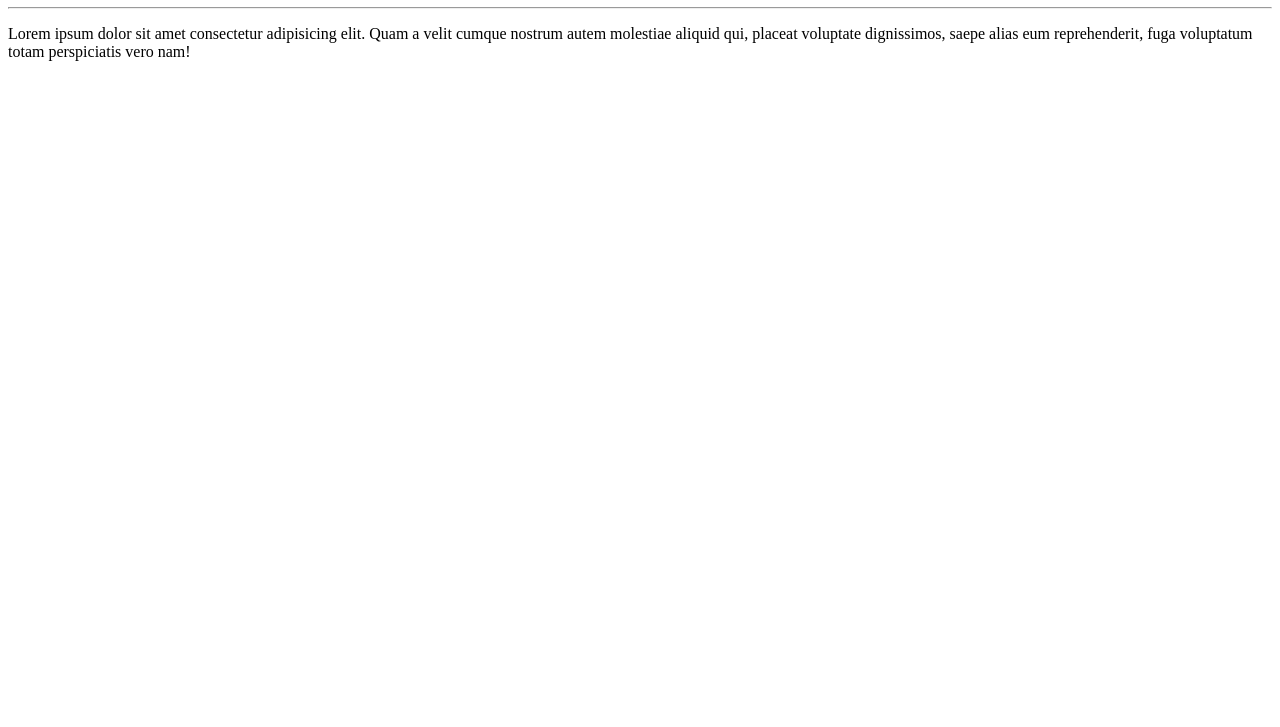
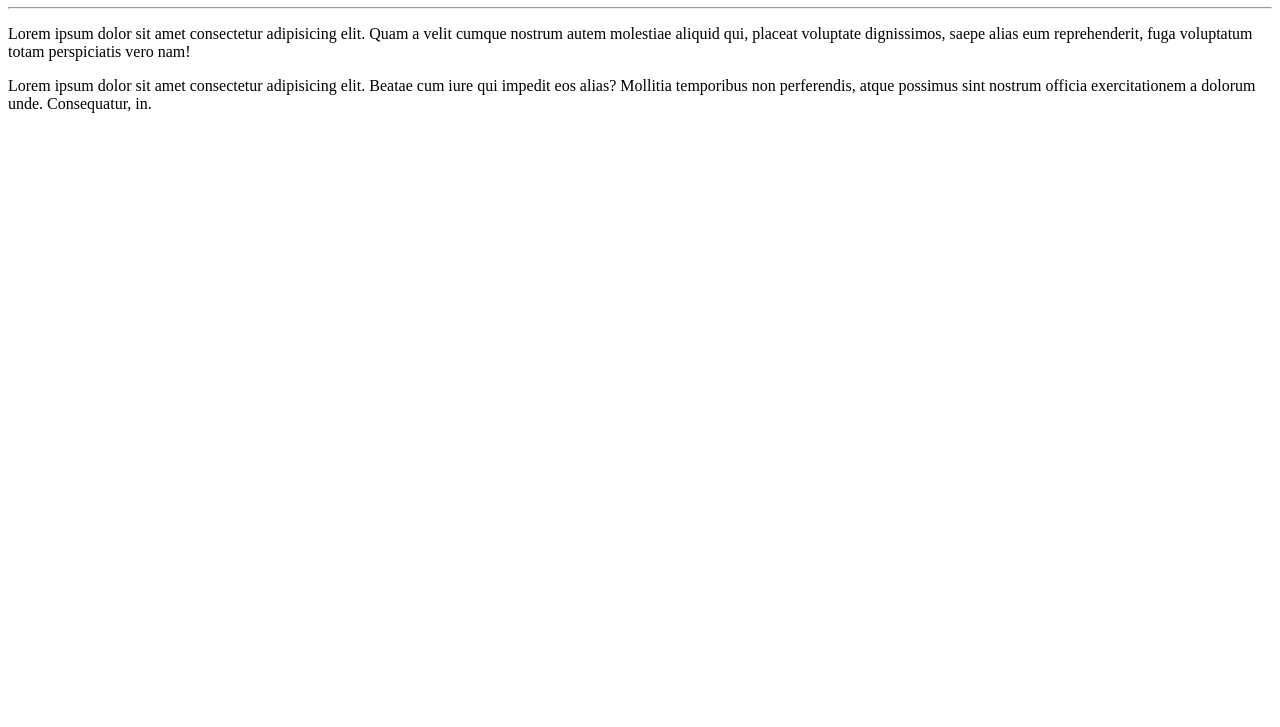
Before and after one commit to VitorRoque/Hello-Word, a plain HTML site: page Site-Exemplo/index.html in a window 1280 px wide. Shown: the part 73-800 px from the top of the page. Drawn offline with Linux system fonts and the light colour scheme.

Commit message:
Novo Paragravo

```diff
--- a/Site-Exemplo/index.html
+++ b/Site-Exemplo/index.html
@@ -9,6 +9,7 @@
     <h1>Hello World</h1>
     <hr>
     <p>Lorem ipsum dolor sit amet consectetur adipisicing elit. Quam a velit cumque nostrum autem molestiae aliquid qui, placeat voluptate dignissimos, saepe alias eum reprehenderit, fuga voluptatum totam perspiciatis vero nam!</p>
+    <p>Lorem ipsum dolor sit amet consectetur adipisicing elit. Beatae cum iure qui impedit eos alias? Mollitia temporibus non perferendis, atque possimus sint nostrum officia exercitationem a dolorum unde. Consequatur, in.</p>
 
 
 </body>
```
